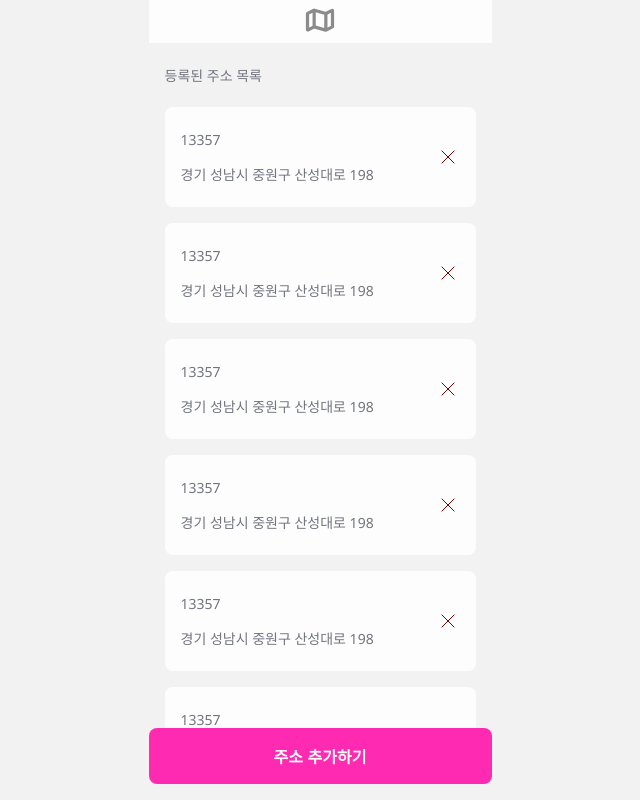
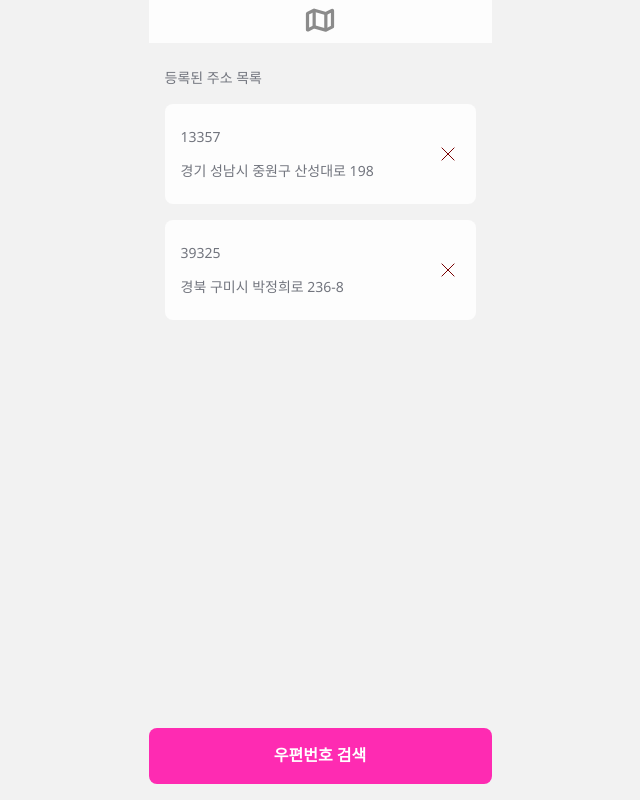
Before and after one commit to eundomi/kidari, a Next.js app: page / in a window 1280 px wide. Shown: the whole page, without its empty margins (320-960 px from the left). Built offline with nearby package versions, Linux system fonts and the light colour scheme.

Commit message:
주소데이터 추가 및 삭제 기능 구현

```diff
--- a/components/Button.tsx
+++ b/components/Button.tsx
@@ -1,14 +1,97 @@
-import Head from "next/head";
+import { useState, useCallback, ChangeEvent } from "react";
+import { Modal } from "antd";
+import DaumPostCode from "react-daum-postcode";
 import styled from "styled-components";
+import { useRecoilState } from "recoil";
+import {
+  addressState,
+  zoneCodesState,
+  contentsState,
+  IAddressTypes,
+} from "../recoil/states";
+const Button = () => {
+  const [isModalVisible, setIsModalVisible] = useState(false);
 
-const Button = () => {
+  const [address, setAddress] = useRecoilState(addressState);
+  const [zoneCode, setZonecode] = useRecoilState(zoneCodesState);
+  const [contents, setContents] =
+    useRecoilState<IAddressTypes[]>(contentsState);
+
+  //address 추가하기
+  const addAddress = useCallback((): void => {
+    const nextId =
+      contents.length > 0 ? contents[contents.length - 1].id + 1 : 0;
+    const content: IAddressTypes = {
+      id: nextId,
+      zonecode: zoneCode,
+      address: address,
+      isDeleted: false,
+    };
+
+    setContents([...contents, content]);
+    setAddress("");
+    setZonecode("");
+  }, [address, setAddress, zoneCode, setZonecode, contents, setContents]);
+
+  //todo input text
+  const onChange = useCallback(
+    (e: ChangeEvent<HTMLInputElement>): void => {
+      setAddress(e.target.value);
+      setZonecode(e.target.value);
+    },
+    [setAddress, setZonecode]
+  );
+  const showModal = () => {
+    setIsModalVisible(true);
+  };
+
+  const handleOk = () => {
+    setIsModalVisible(true);
+  };
+
+  const handleCancel = () => {
+    setIsModalVisible(false);
+  };
+
+  const onCompleteDaumPostCode = async (data: any) => {
+    setAddress(data.address);
+    setZonecode(data.zonecode);
+    console.log(data);
+    setIsModalVisible(false);
+
+    const nextId =
+      contents.length > 0 ? contents[contents.length - 1].id + 1 : 0;
+    const content: IAddressTypes = {
+      id: nextId,
+      zonecode: data.zonecode,
+      address: data.address,
+      isDeleted: false,
+    };
+
+    setContents([...contents, content]);
+
+    console.log(data);
+  };
+
   return (
-    <ButtonWrapper>
-      <But>주소 추가하기</But>
-    </ButtonWrapper>
+    <>
+      <script src="//t1.daumcdn.net/mapjsapi/bundle/postcode/prod/postcode.v2.js"></script>
+      {isModalVisible && (
+        <Modal
+          title="주소 검색하기"
+          visible={true}
+          onOk={handleOk}
+          onCancel={handleCancel}
+        >
+          <DaumPostCode onComplete={onCompleteDaumPostCode} />
+        </Modal>
+      )}
+      <ButtonWrapper>
+        <But onClick={showModal}>우편번호 검색</But>
+      </ButtonWrapper>
+    </>
   );
 };
-
 export default Button;
 const ButtonWrapper = styled.footer`
   position: absolute;
--- a/components/Layout.tsx
+++ b/components/Layout.tsx
@@ -2,12 +2,14 @@ import React from "react";
 import Header from "./Header";
 import Button from "../components/Button";
 import styled from "styled-components";
+import Postcode from "./Postcode";
 
 export default function Layout({ children }: { children: React.ReactNode }) {
   return (
     <LayoutWrapper>
       <Header />
       <Child>{children}</Child>
+      {/* <Postcode /> */}
       <Button />
     </LayoutWrapper>
   );
--- a/components/List.tsx
+++ b/components/List.tsx
@@ -1,88 +1,52 @@
 import Link from "next/link";
 import { useRouter } from "next/router";
+import { SetterOrUpdater } from "recoil";
+import { useCallback } from "react";
 import styled from "styled-components";
-import Swal from "sweetalert2";
+import { useRecoilState } from "recoil";
+import {
+  addressState,
+  zoneCodesState,
+  contentsState,
+  IAddressTypes,
+} from "../recoil/states";
 
-export default function List() {
+export default function List({}) {
+  const [address, setAddress] = useRecoilState(addressState);
+  const [zoneCode, setZonecode] = useRecoilState(zoneCodesState);
+  const [contents, setContents] =
+    useRecoilState<IAddressTypes[]>(contentsState);
+  const nextId = contents.length > 0 ? contents[contents.length - 1].id + 1 : 0;
+  const content: IAddressTypes = {
+    id: nextId,
+    zonecode: zoneCode,
+    address: address,
+    isDeleted: false,
+  };
+  console.log(contents);
+
+  const deleteContent = useCallback(
+    (id: number) => {
+      setContents(
+        contents.filter((contents: IAddressTypes) => contents.id !== id)
+      );
+    },
+    [setContents, contents]
+  );
   return (
     <>
-      <ListWrapper>
-        <Text>
-          <Input id="postcode">13357</Input>
-          <Input id="address">경기 성남시 중원구 산성대로 198</Input>
-        </Text>
-        <Delete src="/Delete.svg" />
-      </ListWrapper>
-      <ListWrapper>
-        <Text>
-          <Input id="postcode">13357</Input>
-          <Input id="address">경기 성남시 중원구 산성대로 198</Input>
-        </Text>
-        <Delete src="/Delete.svg" />
-      </ListWrapper>
-      <ListWrapper>
-        <Text>
-          <Input id="postcode">13357</Input>
-          <Input id="address">경기 성남시 중원구 산성대로 198</Input>
-        </Text>
-        <Delete src="/Delete.svg" />
-      </ListWrapper>
-      <ListWrapper>
-        <Text>
-          <Input id="postcode">13357</Input>
-          <Input id="address">경기 성남시 중원구 산성대로 198</Input>
-        </Text>
-        <Delete src="/Delete.svg" />
-      </ListWrapper>
-      <ListWrapper>
-        <Text>
-          <Input id="postcode">13357</Input>
-          <Input id="address">경기 성남시 중원구 산성대로 198</Input>
-        </Text>
-        <Delete src="/Delete.svg" />
-      </ListWrapper>
-      <ListWrapper>
-        <Text>
-          <Input id="postcode">13357</Input>
-          <Input id="address">경기 성남시 중원구 산성대로 198</Input>
-        </Text>
-        <Delete src="/Delete.svg" />
-      </ListWrapper>
-      <ListWrapper>
-        <Text>
-          <Input id="postcode">13357</Input>
-          <Input id="address">경기 성남시 중원구 산성대로 198</Input>
-        </Text>
-        <Delete src="/Delete.svg" />
-      </ListWrapper>
-      <ListWrapper>
-        <Text>
-          <Input id="postcode">13357</Input>
-          <Input id="address">경기 성남시 중원구 산성대로 198</Input>
-        </Text>
-        <Delete src="/Delete.svg" />
-      </ListWrapper>
-      <ListWrapper>
-        <Text>
-          <Input id="postcode">13357</Input>
-          <Input id="address">경기 성남시 중원구 산성대로 198</Input>
-        </Text>
-        <Delete src="/Delete.svg" />
-      </ListWrapper>
-      <ListWrapper>
-        <Text>
-          <Input id="postcode">13357</Input>
-          <Input id="address">경기 성남시 중원구 산성대로 198</Input>
-        </Text>
-        <Delete src="/Delete.svg" />
-      </ListWrapper>
-      <ListWrapper>
-        <Text>
-          <Input id="postcode">13357</Input>
-          <Input id="address">경기 성남시 중원구 산성대로 198</Input>
-        </Text>
-        <Delete src="/Delete.svg" />
-      </ListWrapper>
+      {contents.map((content: IAddressTypes) => {
+        const { id, zonecode, address, isDeleted } = content;
+        return (
+          <ListWrapper key={id} id={id} isDeleted={isDeleted}>
+            <Text>
+              <Input id="postcode">{zonecode}</Input>
+              <Input id="address">{address}</Input>
+            </Text>
+            <Delete src="/Delete.svg" onClick={() => deleteContent(id)} />
+          </ListWrapper>
+        );
+      })}
     </>
   );
 }
--- a/package.json
+++ b/package.json
@@ -9,9 +9,12 @@
     "lint": "next lint"
   },
   "dependencies": {
+    "antd": "^4.19.5",
     "next": "12.1.4",
     "react": "18.0.0",
+    "react-daum-postcode": "^3.0.1",
     "react-dom": "18.0.0",
+    "recoil": "^0.7.0",
     "styled-components": "^5.3.5",
     "styled-normalize": "^8.0.7"
   },
--- a/pages/_app.tsx
+++ b/pages/_app.tsx
@@ -1,18 +1,26 @@
 import type { AppProps } from "next/app";
 import { ThemeProvider } from "styled-components";
-import Head from "next/head";
-
+import { RecoilRoot } from "recoil";
+import "antd/dist/antd.css";
 import { GlobalStyle } from "../styles/global-styles";
 import { theme } from "../styles/theme";
 import Layout from "../components/Layout";
-
+import Head from "next/head";
 export default function App({ Component, pageProps }: AppProps) {
   return (
+    <>
+      <Head>
+        <title>키다리스튜디오 과제전형</title>
+        {/* <script src="//t1.daumcdn.net/mapjsapi/bundle/postcode/prod/postcode.v2.js"></script> */}
+      </Head>
+      <RecoilRoot>
         <ThemeProvider theme={theme}>
           <Layout>
             <GlobalStyle />
             <Component {...pageProps} />
           </Layout>
         </ThemeProvider>
+      </RecoilRoot>
+    </>
   );
 }
--- a/pages/index.tsx
+++ b/pages/index.tsx
@@ -7,6 +7,7 @@ const Home = () => {
     <>
       <Head>
         <title>키다리스튜디오 과제전형</title>
+        {/* <script src="//t1.daumcdn.net/mapjsapi/bundle/postcode/prod/postcode.v2.js"></script> */}
       </Head>
       <HomeWrapper>
         <HomeText>등록된 주소 목록</HomeText>
@@ -18,7 +19,7 @@ const Home = () => {
 
 export default Home;
 const HomeWrapper = styled.div`
-  padding: 0 16px;
+  padding: 16px;
 `;
 const HomeText = styled.h3`
   font-size: 14px;
--- /dev/null
+++ b/recoil/states.ts
@@ -0,0 +1,38 @@
+import { atom } from "recoil";
+
+export interface IAddressTypes {
+  id: number;
+  zonecode: string;
+  address: string;
+  isDeleted: boolean;
+}
+
+export const addressState = atom<string>({
+  key: "addressState",
+  default: "",
+});
+export const zoneCodesState = atom<string>({
+  key: "zoneCodeState",
+  default: "",
+});
+
+export const contentsState = atom<IAddressTypes[]>({
+  key: "contents",
+
+  // default에는 임의의 데이터를 넣어줍시다.
+  default: [
+    {
+      id: 1,
+      zonecode: "13357",
+      address: "경기 성남시 중원구 산성대로 198",
+      isDeleted: false,
+    },
+
+    {
+      id: 2,
+      zonecode: "39325",
+      address: "경북 구미시 박정희로 236-8",
+      isDeleted: false,
+    },
+  ],
+});
```
Also changed, not shown: components/Postcode.tsx (added, +22 -0 lines), components/ad.tsx (added, +120 -0 lines), 2 other files (tests, documents, lock files or other folders). Lines whose indentation alone changed are shown as unchanged.
